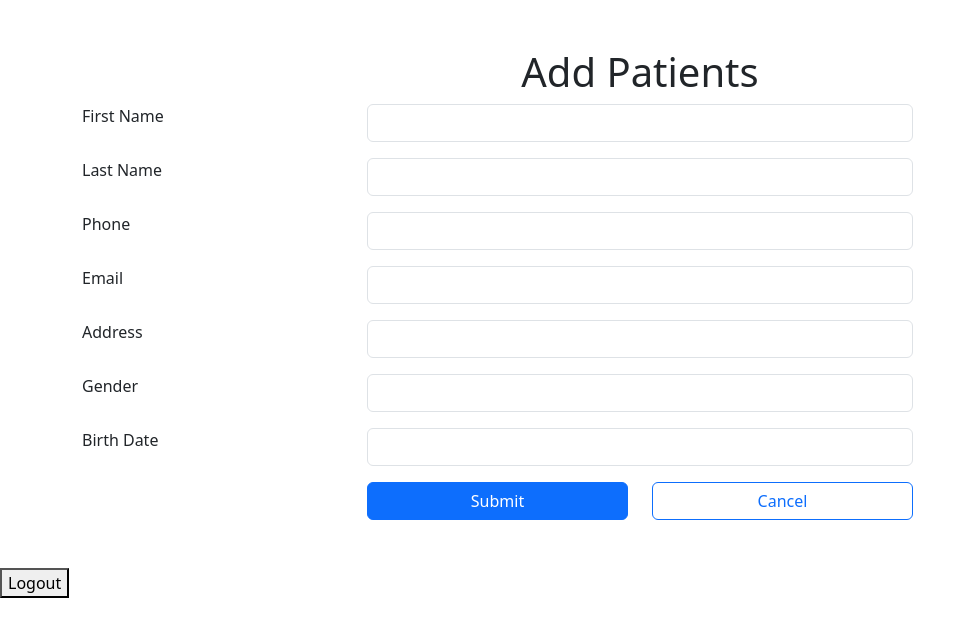
After one commit to BrahmantyaWardhana/DBWebApp, a PHP site: page /admin-patientAdd.php in a window 1280 px wide. The commit adds this page. Shown: the top 637 px of the page, without its empty margins (0-976 px from the left). Run offline with PHP 8.4, Linux system fonts and the light colour scheme; the visitor is signed in with stand-in values (Sample User, id 1).

Commit message:
patient crud functionality

```diff
--- /dev/null
+++ b/admin-patientAdd.php
@@ -0,0 +1,146 @@
+<?php
+// enable error message
+ini_set('display_errors', 1);
+error_reporting(E_ALL);
+
+
+session_start();
+
+// Ensure the user is logged in and is an admin
+if (!isset($_SESSION['user_id']) || $_SESSION['role'] != 'admin') {
+    // Redirect to login if not logged in or not an admin
+    header("Location: index.php");
+    exit;
+}
+
+include_once('config/db.php');
+
+// initializae variables to record input
+$fname = "";
+$lname = "";
+$phone = "";
+$email = "";
+$address = "";
+$gender = "";
+$birthdate = "";
+
+$errorMessage="";
+
+if ($_SERVER['REQUEST_METHOD'] === 'POST') {
+    $fname = $_POST['firstName'];
+    $lname = $_POST['lastName'];
+    $phone = $_POST['phone'];
+    $email = $_POST['email'];
+    $address = $_POST['address'];
+    $gender = $_POST['gender'];
+    $birthdate = $_POST['birthdate'];
+
+    if (empty($fname) || empty($lname) || empty($phone) || empty($email) || empty($address) || empty($gender) || empty($birthdate)) {
+        $errorMessage = 'All fields are required.';
+    } else {
+        // Prepare and execute the SQL query to insert data into the database
+        $sql = "INSERT INTO Doctor (firstName, lastName, phone, email, address, gender, birthdate) " .
+                "VALUES ('$fname', '$lname', '$phone', '$email', '$address', '$gender', '$birthdate')";
+
+        $result = $con->query($sql);
+
+        if (! $result) {
+            $errorMessage = "Invalid query: " . $con->error;
+        }
+
+        // Reset the form variables
+        $fname=$lname=$phone=$email=$address=$gender=$birthdate= '';
+        header("location: admin-view.php");
+        exit;
+    }
+}
+
+?>
+
+<!DOCTYPE html>
+<html lang="en">
+    <head>
+        <meta charset="UTF-8">
+        <meta name="viewport" content="width=device-width, initial-scale=1.0">
+        <title>Home Page</title>
+        <link href="https://cdn.jsdelivr.net/npm/bootstrap@5.3.0-alpha1/dist/css/bootstrap.min.css" rel="stylesheet">
+        <script src="https://cdn.jsdelivr.net/npm/bootstrap@5.3.0-alpha1/dist/js/bootstrap.bundle.min.js"></script>
+    </head>
+        <div class="container my-5">
+            <h2 class="display-6 text-center">Add Patients</h2>
+
+            <!-- error message -->
+            <?php if (!empty($errorMessage)): ?>
+            <div class="alert alert-danger alert-dismissible fade show" role="alert">
+                <strong>Error:</strong> <?= htmlspecialchars($errorMessage) ?>
+                <button type="button" class="btn-close" data-bs-dismiss="alert" aria-label="Close"></button>
+            </div>
+            <?php endif; ?>
+
+            <form method="POST">
+                <div class="row mb-3">
+                    <label class="col-sm-3 col-from-label">First Name</label>
+                    <div class="col-sm-6">
+                        <input type="text" class="form-control" name="firstName" value="">
+                    </div>
+                </div>
+                <div class="row mb-3">
+                    <label class="col-sm-3 col-from-label">Last Name</label>
+                    <div class="col-sm-6">
+                        <input type="text" class="form-control" name="lastName" value="">
+                    </div>
+                </div>
+                <div class="row mb-3">
+                    <label class="col-sm-3 col-from-label">Phone</label>
+                    <div class="col-sm-6">
+                        <input type="text" class="form-control" name="phone" value="">
+                    </div>
+                </div>
+                <div class="row mb-3">
+                    <label class="col-sm-3 col-from-label">Email</label>
+                    <div class="col-sm-6">
+                        <input type="text" class="form-control" name="email" value="">
+                    </div>
+                </div>
+                <div class="row mb-3">
+                    <label class="col-sm-3 col-from-label">Address</label>
+                    <div class="col-sm-6">
+                        <input type="text" class="form-control" name="address" value="">
+                    </div>
+                </div>
+                <div class="row mb-3">
+                    <label class="col-sm-3 col-from-label">Gender</label>
+                    <div class="col-sm-6">
+                        <input type="text" class="form-control" name="gender" value="">
+                    </div>
+                </div>
+                <div class="row mb-3">
+                    <label class="col-sm-3 col-from-label">Birth Date</label>
+                    <div class="col-sm-6">
+                        <input type="text" class="form-control" name="birthdate" value="">
+                    </div>
+                </div>
+
+                <!-- success message -->
+                <?php if (!empty($successMessage)): ?>
+                <div class="alert alert-success alert-dismissible fade show" role="alert">
+                    <strong>Success:</strong> <?= htmlspecialchars($successMessage) ?>
+                    <button type="button" class="btn-close" data-bs-dismiss="alert" aria-label="Close"></button>
+                </div>
+                <?php endif; ?>
+
+                <!-- submit button -->
+                <div class="row mb-3">
+                    <div class="offset-sm-3 col-sm-3 d-grid">
+                        <button type="submit" class="btn btn-primary">Submit</button>
+                    </div>
+                    <div class="col-sm-3 d-grid">
+                        <a class="btn btn-outline-primary" href="admin-view.php" role="button">Cancel</a>
+                    </div>
+                </div>
+            </form>
+        </div>
+        <form action="logout.php" method="POST">
+            <button type="submit">Logout</button>
+        </form>
+    </body>
```
Also changed, not shown: admin-patientDel.php (added, +12 -0 lines), admin-patientUpdt.php (added, +173 -0 lines), admin-view.php (+33 -15 lines).
